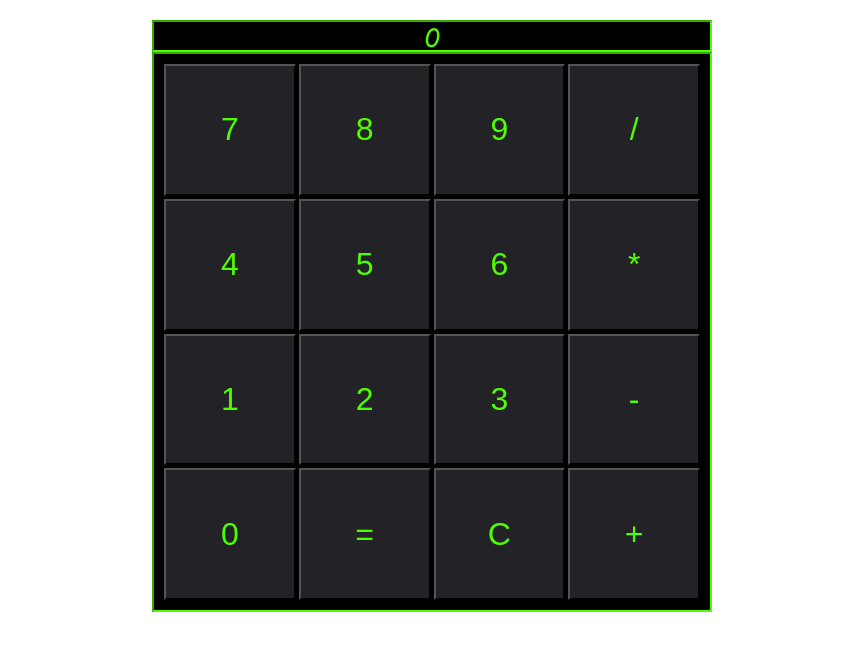
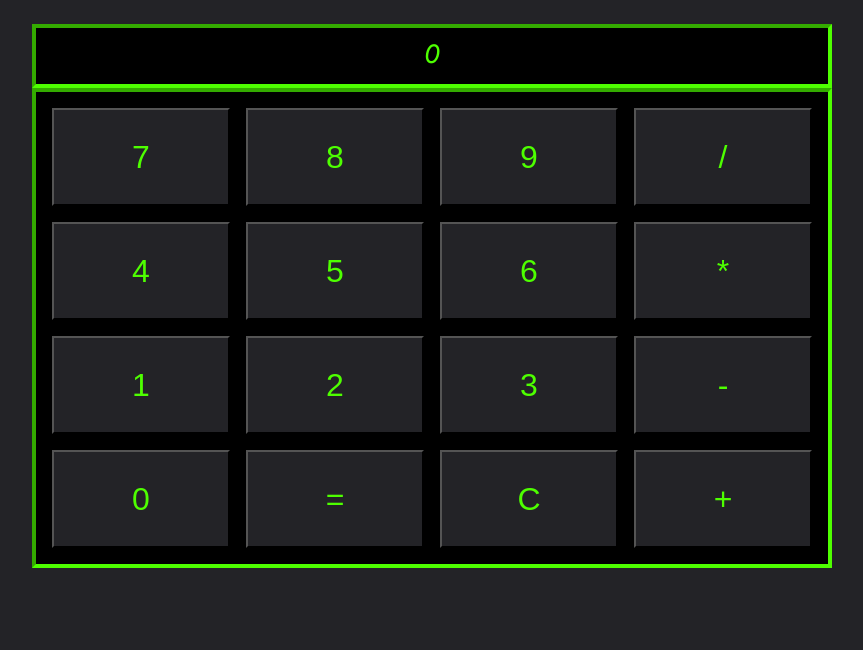
Before and after one commit to RasmusKard/calculator, a plain HTML site: page index.html in a window 1280 px wide. Shown: the whole page, without its empty margins (208-1071 px from the left). Drawn offline with nearby package versions, Linux system fonts and the light colour scheme.

Commit message:
switch css px values to rem, add some more styling

```diff
--- a/styles.css
+++ b/styles.css
@@ -14,24 +14,26 @@ body {
 	font-style: italic;
 	font-size: 4vh;
 	box-sizing: border-box;
-	margin-top: 20px;
+	margin-top: 1.5rem;
+	background-color: #232327;
 }
 
 #calc-button-container {
 	display: flex;
 	flex-direction: column;
-	aspect-ratio: 1/1;
-	height: 70vh;
-	padding: 10px;
-	gap: 3px;
+	width: 90vw;
+	max-width: 50rem;
+	height: 60vh;
+	padding: 1rem;
+	gap: 1rem;
 	background-color: black;
-	border: inset 2px #4eff00;
+	border: inset 0.25rem #4eff00;
 }
 
 .container-row {
 	display: flex;
 	flex-basis: 100%;
-	gap: 3px;
+	gap: 1rem;
 }
 
 #calc-container {
@@ -48,10 +50,11 @@ button {
 }
 
 #calc-display {
-	width: 70vh;
-	border: inset 2px #4eff00;
+	width: 90vw;
+	max-width: 50rem;
+	border: inset 0.25rem #4eff00;
 	background-color: black;
-	height: 2rem;
+	height: 4rem;
 	display: flex;
 	justify-content: center;
 	align-items: center;
```
